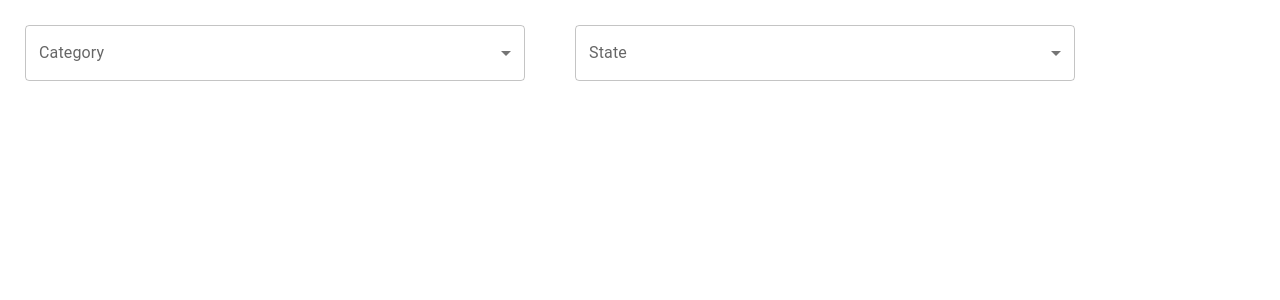
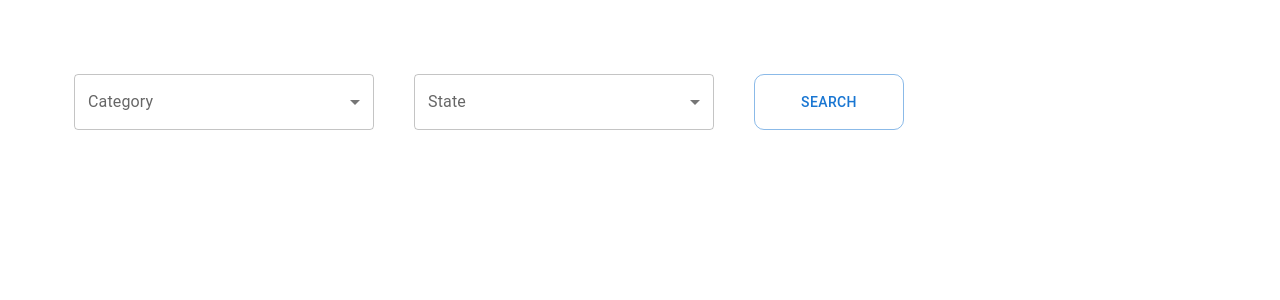
Before and after one commit to Spencerp34/find-my-representative, a React (Create React App) app: page / in a window 1280 px wide. Shown: the top 300 px of the page. Built offline with nearby package versions, Linux system fonts and the light colour scheme.

Commit message:
got layout of form complete and made it into its own component

```diff
--- a/package.json
+++ b/package.json
@@ -13,6 +13,7 @@
     "react": "^18.2.0",
     "react-dom": "^18.2.0",
     "react-scripts": "^2.1.3",
+    "styled-components": "^5.3.5",
     "web-vitals": "^2.1.4"
   },
   "scripts": {
--- a/src/App.js
+++ b/src/App.js
@@ -1,39 +1,12 @@
 import React from 'react';
 import { useState } from 'react';
-import { Select, MenuItem, FormControl, InputLabel } from "@mui/material"
-import states from './components/states';
+import Form from './components/Form';
 
 function App() {
-  const [category, setCategory] = useState();
-  const [selectedState, setState] = useState();
-
-  const handleCategoryChange = (event) => {
-    setCategory(event.target.value);
-  };
-
-  const handleStateChange = (event) => {
-    setState(event.target.value);
-  };
 
   return (
-    <div className="App">
-      <header className="App-header">
-        <FormControl fullWidth sx={{width: "500px", margin: "25px"}}>
-          <InputLabel>Category</InputLabel>
-        <Select label="Category" value={category} onChange={handleCategoryChange} >
-          <MenuItem value={"senators"} >Senators</MenuItem>
-          <MenuItem value={"representatives"} >Representatives</MenuItem>
-        </Select>
-        </FormControl>
-        <FormControl fullWidth sx={{width: "500px", margin: "25px"}}>
-          <InputLabel>State</InputLabel>
-        <Select label="State" value={selectedState} onChange={handleStateChange} >
-          {states.map((state, idx) =>{
-            return <MenuItem key={idx} value={state.abbreviation}>{state.name}</MenuItem>
-          } )}
-        </Select>
-        </FormControl>
-      </header>
+    <div className="App" style={{minHeight: "90%", width: "90%", padding: "5%"}}>
+      <Form />
     </div>
   );
 }
--- /dev/null
+++ b/src/components/Form/index.js
@@ -0,0 +1,55 @@
+import React from 'react';
+import { useState } from 'react';
+import { Select, MenuItem, FormControl, InputLabel, Button, Alert } from "@mui/material";
+import styled from "styled-components"
+import states from "./states";
+
+const FormDiv = styled.div`
+    display: flex;
+    justify-content: space-between;
+    flex-flow: row wrap;
+    max-width: 850px;
+`
+
+const Form = () => {
+    const [category, setCategory] = useState();
+    const [selectedState, setState] = useState();
+    const [validationError, setValidationError] = useState();
+
+    const handleCategoryChange = (event) => {
+        setCategory(event.target.value);
+    };
+
+    const handleStateChange = (event) => {
+        setState(event.target.value);
+    };
+
+    const handleBtn = () => {
+
+    }
+
+    return(
+        <section className="Form">
+            <FormDiv>
+                <FormControl sx={{width: "300px", margin: "10px"}}>
+                <InputLabel>Category</InputLabel>
+                <Select label="Category" value={category} onChange={handleCategoryChange} >
+                <MenuItem value={"senators"}>Senators</MenuItem>
+                <MenuItem value={"representatives"}>Representatives</MenuItem>
+                </Select>
+                </FormControl>
+                <FormControl fullWidth sx={{width: "300px", margin: "10px"}}>
+                <InputLabel>State</InputLabel>
+                <Select label="State" value={selectedState} onChange={handleStateChange} >
+                {states.map((state, idx) =>{
+                    return <MenuItem key={idx} value={state.abbreviation}>{state.name}</MenuItem>
+                } )}
+                </Select>
+                </FormControl>
+                <Button variant='outlined' sx={{width: "150px", borderRadius: "10px", margin: "10px"}} onClick={handleBtn} >Search</Button>
+            </FormDiv>
+      </section>
+    )
+}
+
+export default Form;
```
Also changed, not shown: src/components/Form/states.js (renamed from src/components/states.js), 1 other file (tests, documents, lock files or other folders).
